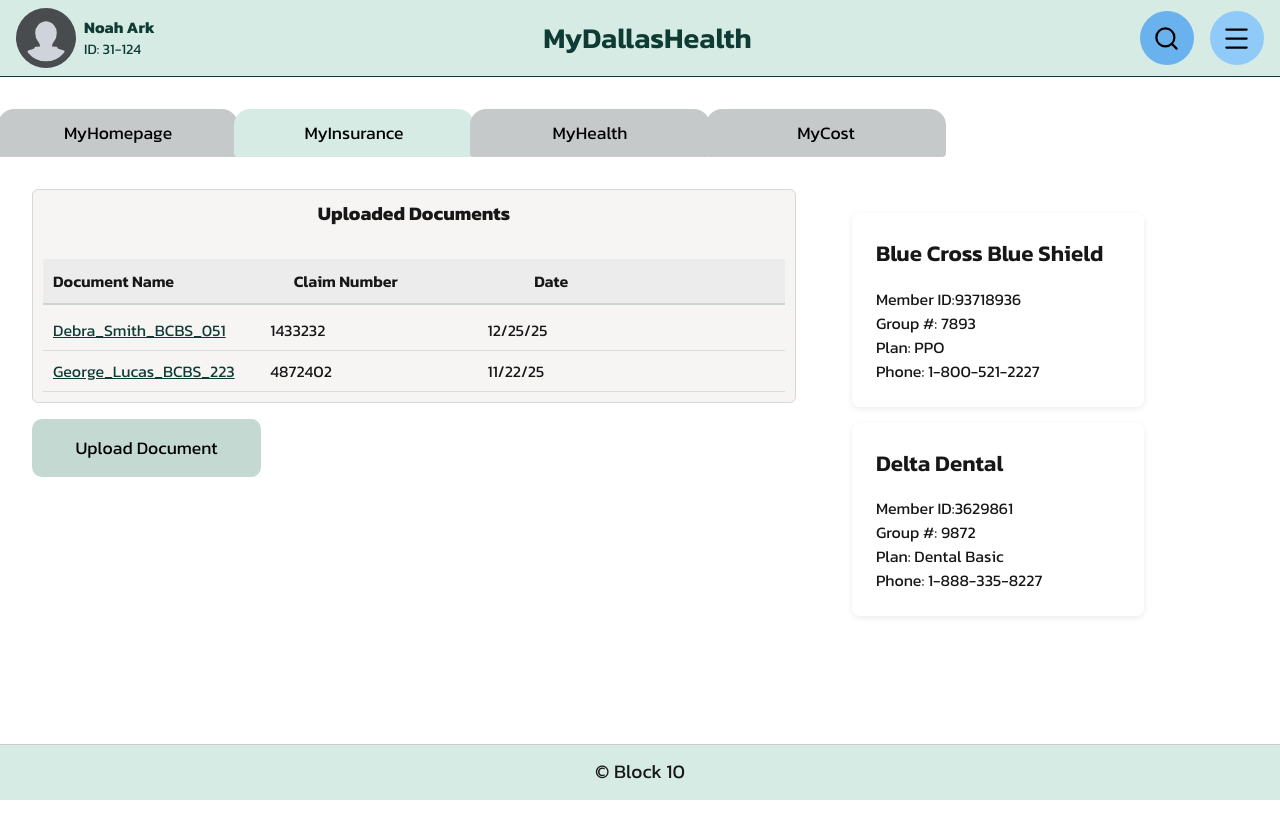
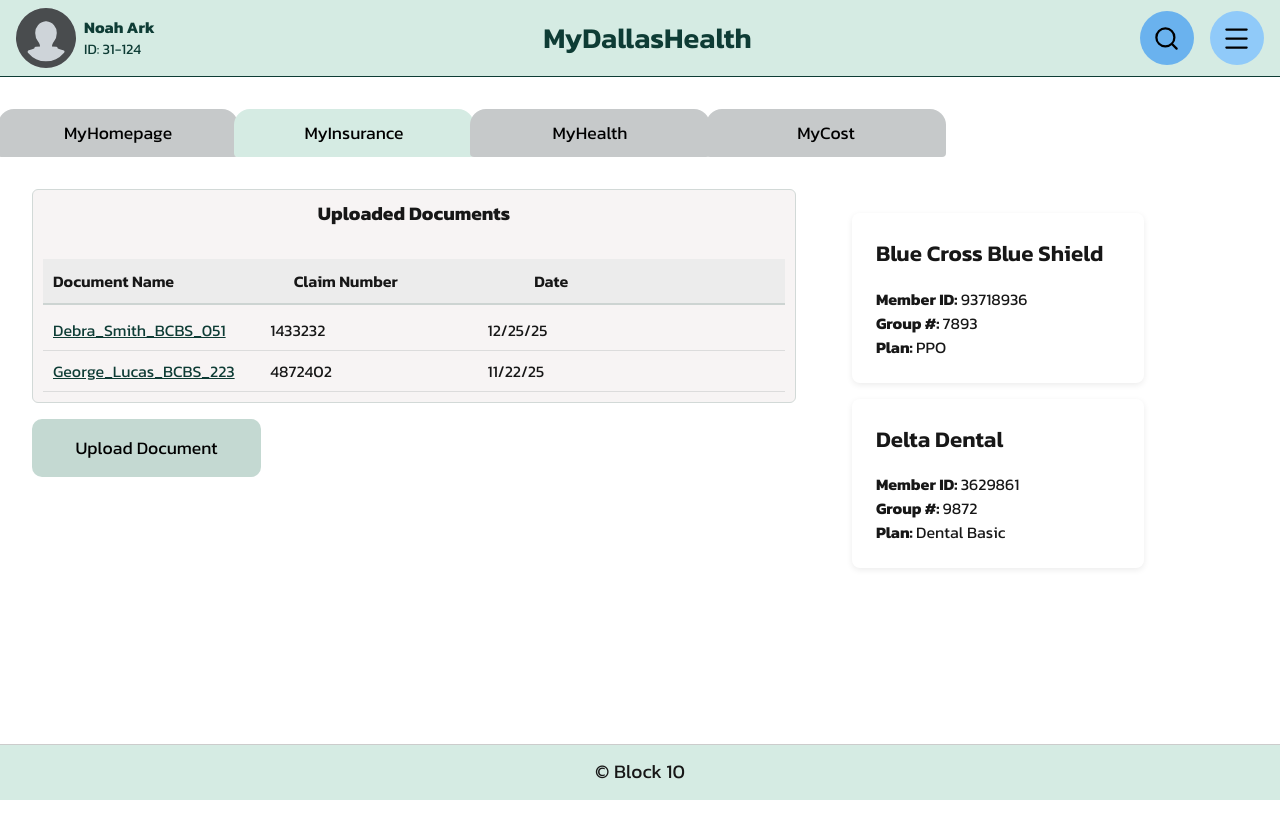
Before and after one commit to Steezzee/dallashealthcare, a Next.js app: page /insurance in a window 1280 px wide. Shown: the top 838 px of the page. Built offline with nearby package versions, Linux system fonts and the light colour scheme.

Commit message:
added more info to insurance cards and made them pop up

```diff
--- a/app/_components/InsuranceCards.module.css
+++ b/app/_components/InsuranceCards.module.css
@@ -26,3 +26,43 @@
     width: 100%;
     max-width: 340px;
   }
+  .modalOverlay {
+    position: fixed;
+    top: 0;
+    left: 0;
+    width: 100vw;
+    height: 100vh;
+    background-color: rgba(0, 0, 0, 0.5);
+    display: flex;
+    justify-content: center;
+    align-items: center;
+    z-index: 1000;
+    animation: fadeIn 0.25s ease-in-out;
+  }
+
+  .modalContent {
+    background-color: #ffffff;
+    border-radius: 10px;
+    padding: 2rem;
+    width: 90%;
+    max-width: 450px;
+    box-shadow: 0 4px 15px rgba(0, 0, 0, 0.25);
+    position: relative;
+    animation: scaleUp 0.25s ease-in-out;
+    font-family: 'Kanit', sans-serif;
+  }
+
+  .close {
+    position: absolute;
+    top: 10px;
+    right: 15px;
+    font-size: 1.5rem;
+    cursor: pointer;
+    font-weight: bold;
+    color: #333;
+    transition: color 0.2s ease;
+  }
+
+  .close:hover {
+    color: #00796b;
+  }
--- a/app/_components/InsuranceCards.tsx
+++ b/app/_components/InsuranceCards.tsx
@@ -1,4 +1,6 @@
-import React from "react";
+"use client";
+
+import React, { useState } from "react";
 import styles from "./InsuranceCards.module.css";
 
 type Insurance = {
@@ -7,6 +9,10 @@
   groupNumber: string;
   planType: string;
   phone: string;
+  address: string;
+  coverageDetails: string;
+  member: string;
+  dependents: string;
 };
 
 const cardInfo: Insurance[] = [
@@ -16,6 +22,11 @@
     groupNumber: "7893",
     planType: "PPO",
     phone: "1-800-521-2227",
+    address: "123 Blue St, Dallas, TX 75201",
+    coverageDetails:
+      "Covers 80% for in-network care, 60% out-of-network. Includes ER and preventive services.",
+    member: "Noah Ark",
+    dependents: "Grace Ark, Nolan Ark, Noel Ark",
   },
   {
     providerName: "Delta Dental",
@@ -23,21 +34,63 @@
     groupNumber: "9872",
     planType: "Dental Basic",
     phone: "1-888-335-8227",
+    address: "500 Smile Ave, Irving, TX 75063",
+    coverageDetails:
+      "Covers 100% for preventive cleanings and 50% for major dental procedures.",
+    member: "Noah Ark",
+    dependents: "Grace Ark, Nolan Ark, Noel Ark",
+
   },
+
 ];
 
-const InsuranceCards: React.FC = () => (
+const InsuranceCards: React.FC = () => {
+  const [selectedCard, setSelectedCard] = useState<Insurance | null>(null);
+
+  return (
+    <>
+      <div className={styles.container}>
+
         <div className={styles.insuranceList}>
           {cardInfo.map((insurance, i) => (
-        <div key={i} className={styles.insuranceCard}>
+            <div
+              key={i}
+              className={styles.insuranceCard}
+              onClick={() => setSelectedCard(insurance)}
+            >
               <h4 className={styles.provider}>{insurance.providerName}</h4>
-          <p>Member ID:{insurance.memberID}</p>
-          <p>Group #: {insurance.groupNumber}</p>
-          <p>Plan: {insurance.planType}</p>
-          <p>Phone: {insurance.phone}</p>
+              <p><strong>Member ID: </strong> {insurance.memberID}</p>
+              <p><strong>Group #: </strong>  {insurance.groupNumber}</p>
+              <p><strong>Plan: </strong>{insurance.planType}</p>
             </div>
           ))}
         </div>
+      </div>
+
+      {/* Modal */}
+      {selectedCard && (
+        <div className={styles.modalOverlay} onClick={() => setSelectedCard(null)}>
+          <div
+            className={styles.modalContent}
+            onClick={(e) => e.stopPropagation()} // prevent closing when clicking inside
+          >
+            <span className={styles.close} onClick={() => setSelectedCard(null)}>
+              &times;
+            </span>
+            <h4 className={styles.provider}>{selectedCard.providerName}</h4>
+            <p><strong>Member:</strong> {selectedCard.member}</p>
+            <p><strong>Dependents:</strong> {selectedCard.dependents}</p>
+            <p><strong>Member ID:</strong> {selectedCard.memberID}</p>
+            <p><strong>Group #:</strong> {selectedCard.groupNumber}</p>
+            <p><strong>Plan:</strong> {selectedCard.planType}</p>
+            <p><strong>Phone:</strong> {selectedCard.phone}</p>
+            <p><strong>Medical Claims Address:</strong> {selectedCard.address}</p>
+            <p><strong>Coverage:</strong> {selectedCard.coverageDetails}</p>
+          </div>
+        </div>
+      )}
+    </>
   );
+};
 
 export default InsuranceCards;
```
Lines whose indentation alone changed are shown as unchanged.
